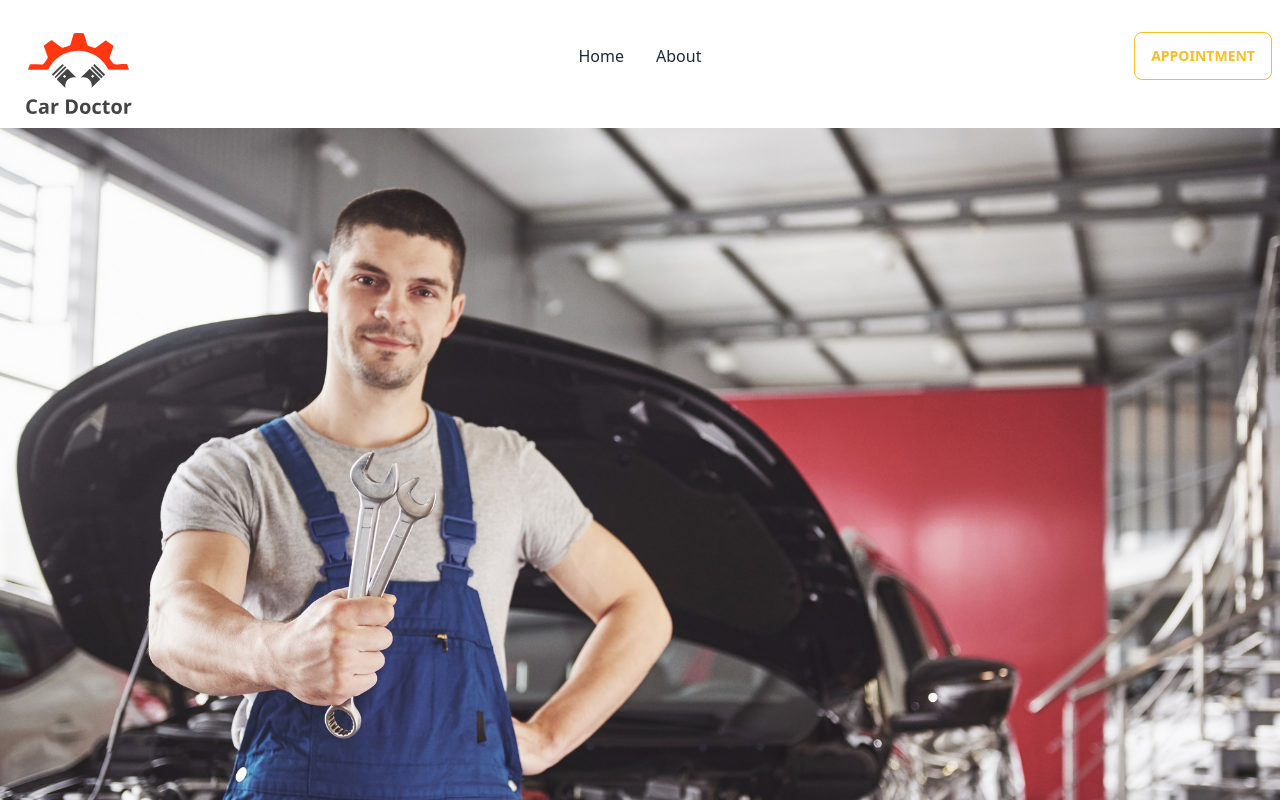
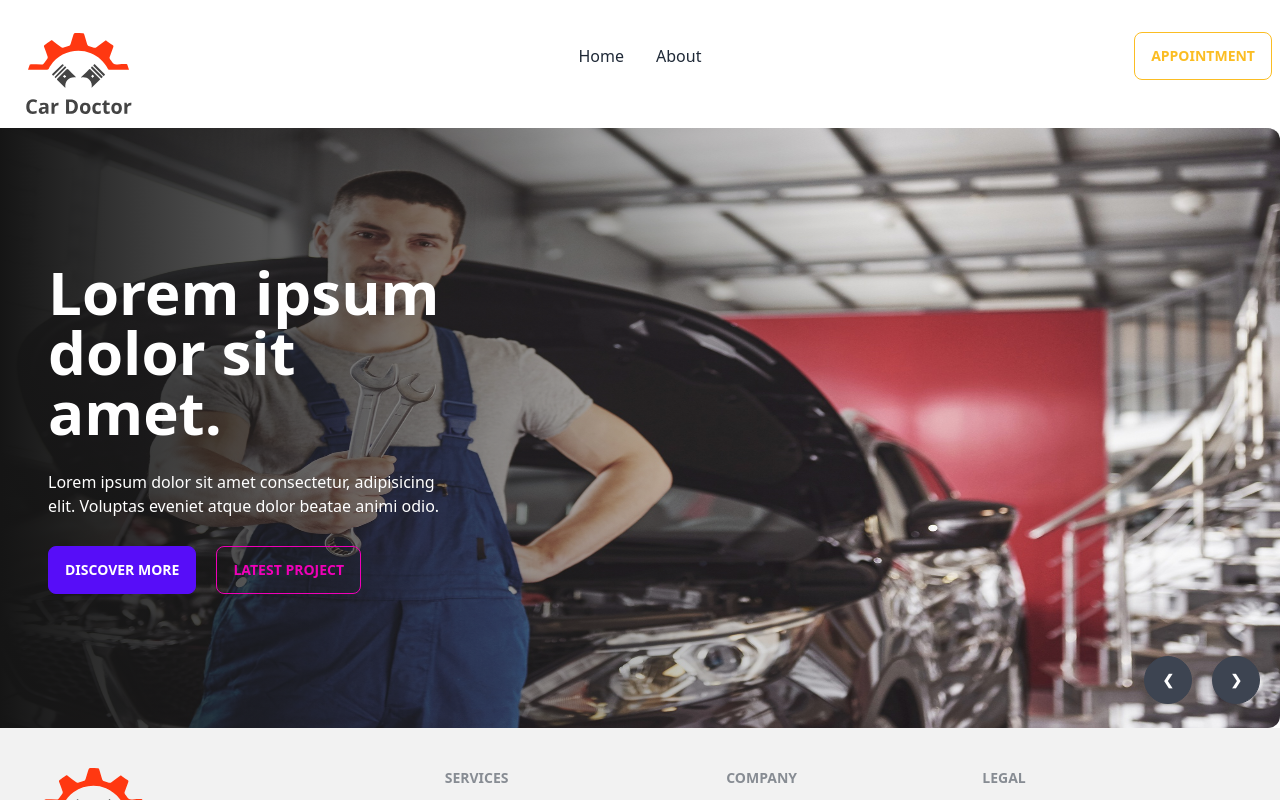
Before and after one commit to fd-Martin/car-doctor-resources, a React (Vite) app: page / in a window 1280 px wide. Shown: the top 800 px of the page. Built offline with nearby package versions, Linux system fonts and the light colour scheme.

Commit message:
69-4 Style Banner Component with gradient overlay

```diff
--- a/src/pages/Home/Bannar/Bannar.jsx
+++ b/src/pages/Home/Bannar/Bannar.jsx
@@ -8,9 +8,19 @@
 
 const Bannar = () => {
     return (
-        <div className="carousel w-full">
+        <div className="carousel w-full h-[600px]">
             <div id="slide1" className="carousel-item relative w-full">
-    <img src={img1} className="w-full" />
+                <img src={img1} className="w-full rounded-xl" />
+                <div className="absolute flex items-center h-full   left-0 top-0 bg-gradient-to-r from-[#151515] to-[rgba(21,21,21,0)]">
+                    <div className='text-white space-y-7 pl-12 w-1/2'>
+                        <h2 className='text-6xl font-bold'>Lorem ipsum dolor sit amet.</h2>
+                        <p>Lorem ipsum dolor sit amet consectetur, adipisicing elit. Voluptas eveniet atque dolor beatae animi odio.</p>
+                        <div>
+                            <button className='btn btn-primary mr-5'>Discover More</button>
+                            <button className='btn btn-outline btn-secondary'>Latest Project</button>
+                        </div>
+                    </div>
+                </div>
                 <div className="absolute flex justify-end transform -translate-y-1/2 left-5 right-5 bottom-0">
                     <a href="#slide4" className="btn btn-circle mr-5">❮</a>
                     <a href="#slide2" className="btn btn-circle">❯</a>
@@ -19,22 +29,22 @@
             <div id="slide2" className="carousel-item relative w-full">
                 <img src={img2} className="w-full" />
                 <div className="absolute flex justify-end transform -translate-y-1/2 left-5 right-5 bottom-0">
-      <a href="#slide4" className="btn btn-circle mr-5">❮</a>
-      <a href="#slide2" className="btn btn-circle">❯</a>
+                    <a href="#slide1" className="btn btn-circle mr-5">❮</a>
+                    <a href="#slide3" className="btn btn-circle">❯</a>
                 </div>
             </div>
             <div id="slide3" className="carousel-item relative w-full">
                 <img src={img3} className="w-full" />
                 <div className="absolute flex justify-end transform -translate-y-1/2 left-5 right-5 bottom-0">
-      <a href="#slide4" className="btn btn-circle mr-5">❮</a>
-      <a href="#slide2" className="btn btn-circle">❯</a>
+                    <a href="#slide2" className="btn btn-circle mr-5">❮</a>
+                    <a href="#slide4" className="btn btn-circle">❯</a>
                 </div>
             </div>
             <div id="slide4" className="carousel-item relative w-full">
                 <img src={img4} className="w-full" />
                 <div className="absolute flex justify-end transform -translate-y-1/2 left-5 right-5 bottom-0">
-      <a href="#slide4" className="btn btn-circle mr-5">❮</a>
-      <a href="#slide2" className="btn btn-circle">❯</a>
+                    <a href="#slide3" className="btn btn-circle mr-5">❮</a>
+                    <a href="#slide1" className="btn btn-circle">❯</a>
                 </div>
             </div>
         </div>
```
Lines whose indentation alone changed are shown as unchanged.
